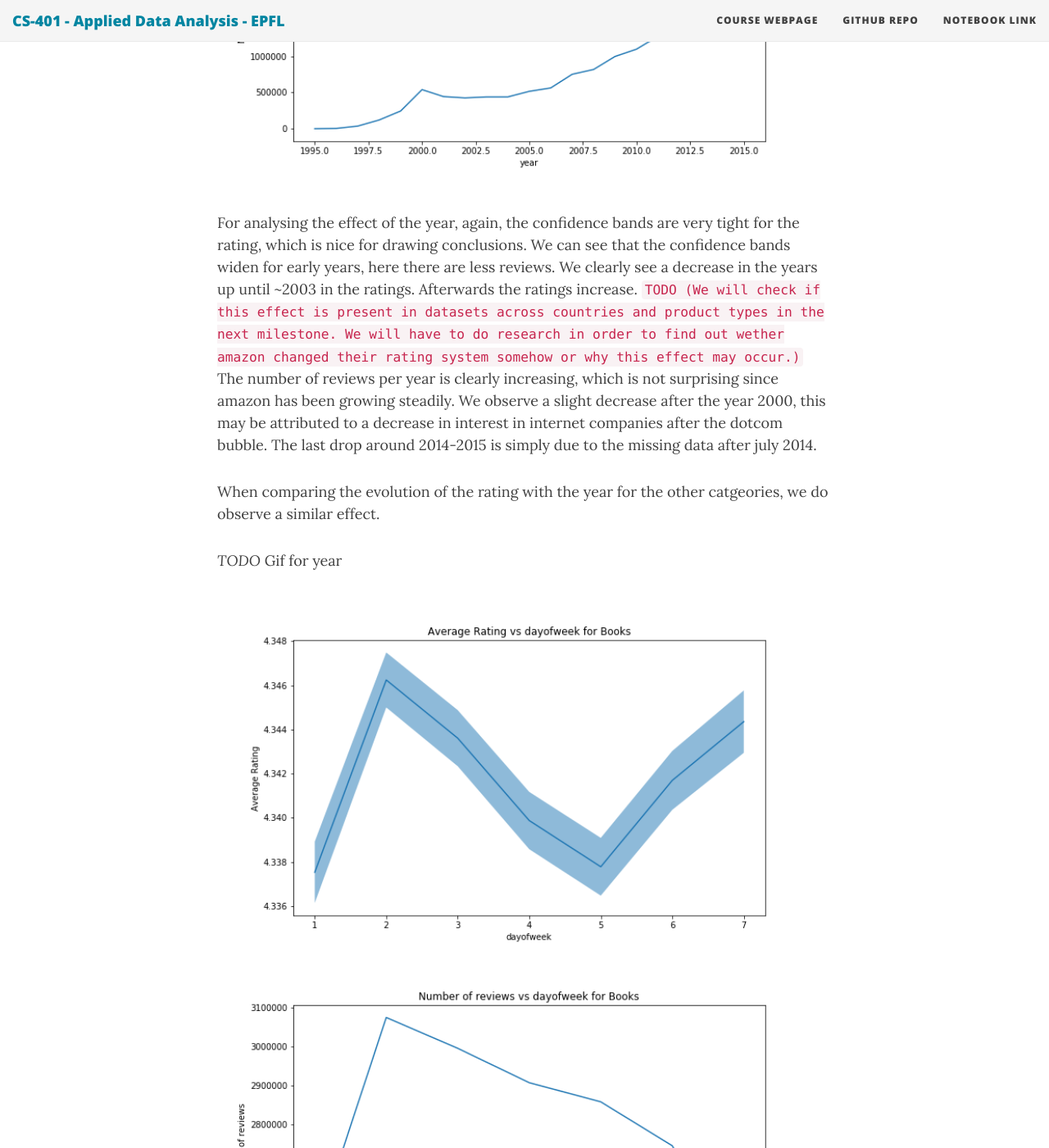
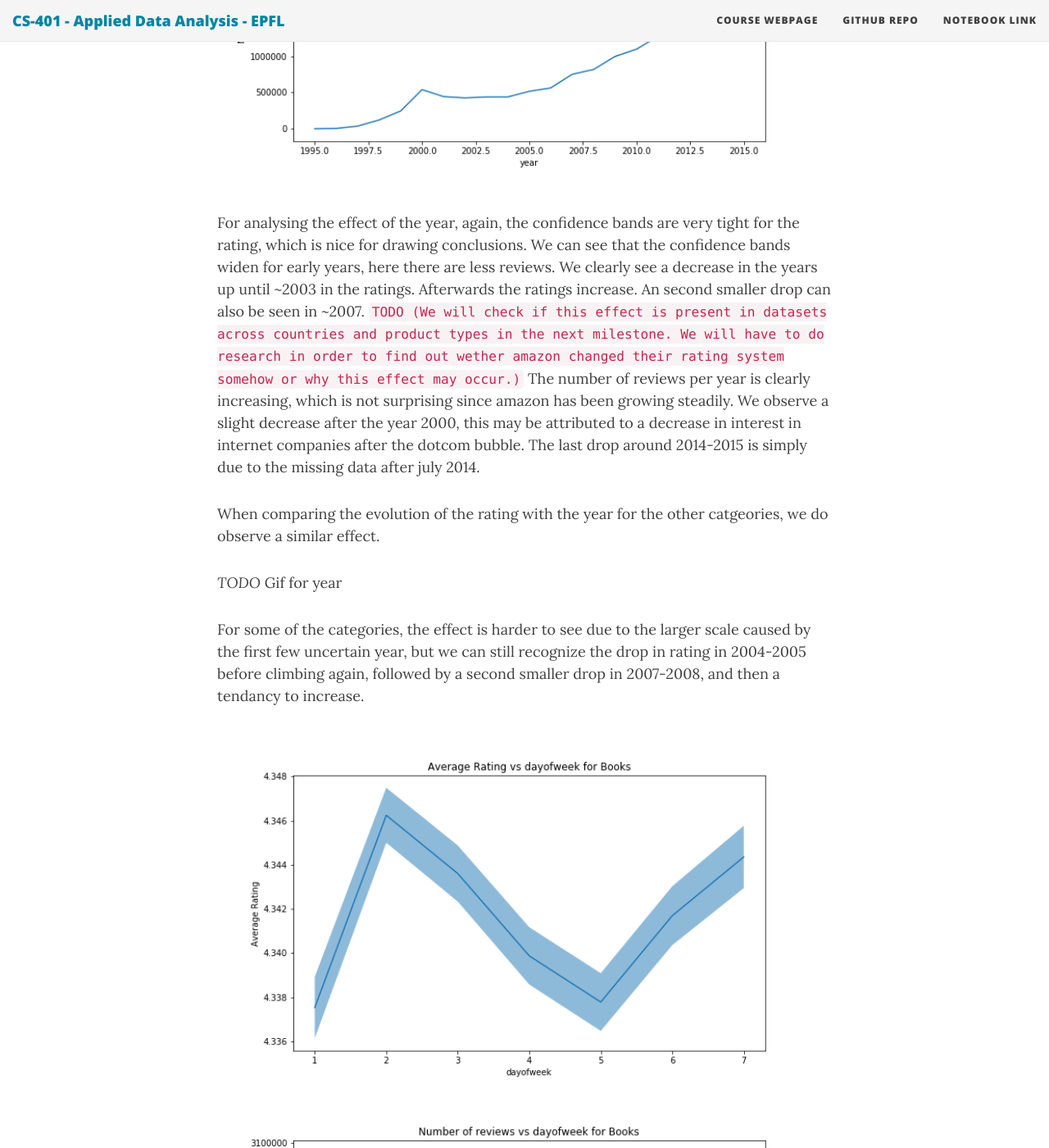
Before and after one commit to ada-lyn/ada-lyn.github.io, a Jekyll site: the page built from index.md, in a window 1280 px wide and 1400 px high, scrolled down 12183 px. Shown: the whole window at 82% size. Built offline with Jekyll 4.4.1, drawn with Linux system fonts in a browser that asks for light colours; nearby versions of some CDN libraries.

Commit message:
Update index.md

```diff
--- a/index.md
+++ b/index.md
@@ -145,11 +145,13 @@ We also see that the ratings are higher during holiday season. This we attribute
   <img src="/img/products/number_by_year_evolution_Books.png" width="99%" />
 </p>
 
-For analysing the effect of the year, again, the confidence bands are very tight for the rating, which is nice for drawing conclusions. We can see that the confidence bands widen for early years, here there are less reviews. We clearly see a decrease in the years up until ~2003 in the ratings. Afterwards the ratings increase. `TODO (We will check if this effect is present in datasets across countries and product types in the next milestone. We will have to do research in order to find out wether amazon changed their rating system somehow or why this effect may occur.)` The number of reviews per year is clearly increasing, which is not surprising since amazon has been growing steadily. We observe a slight decrease after the year 2000, this may be attributed to a decrease in interest in internet companies after the dotcom bubble. The last drop around 2014-2015 is simply due to the missing data after july 2014.
+For analysing the effect of the year, again, the confidence bands are very tight for the rating, which is nice for drawing conclusions. We can see that the confidence bands widen for early years, here there are less reviews. We clearly see a decrease in the years up until ~2003 in the ratings. Afterwards the ratings increase. An second smaller drop can also be seen in ~2007. `TODO (We will check if this effect is present in datasets across countries and product types in the next milestone. We will have to do research in order to find out wether amazon changed their rating system somehow or why this effect may occur.)` The number of reviews per year is clearly increasing, which is not surprising since amazon has been growing steadily. We observe a slight decrease after the year 2000, this may be attributed to a decrease in interest in internet companies after the dotcom bubble. The last drop around 2014-2015 is simply due to the missing data after july 2014.
 
 When comparing the evolution of the rating with the year for the other catgeories, we do observe a similar effect.
 
 *TODO* Gif for year
+
+For some of the categories, the effect is harder to see due to the larger scale caused by the first few uncertain year, but we can still recognize the drop in rating in 2004-2005 before climbing again, followed by a second smaller drop in 2007-2008, and then a tendancy to increase.
 
 <p float="left">
   <img src="/img/products/rating_by_dayofweek_evolution_Books.png" width="99%" />
```
